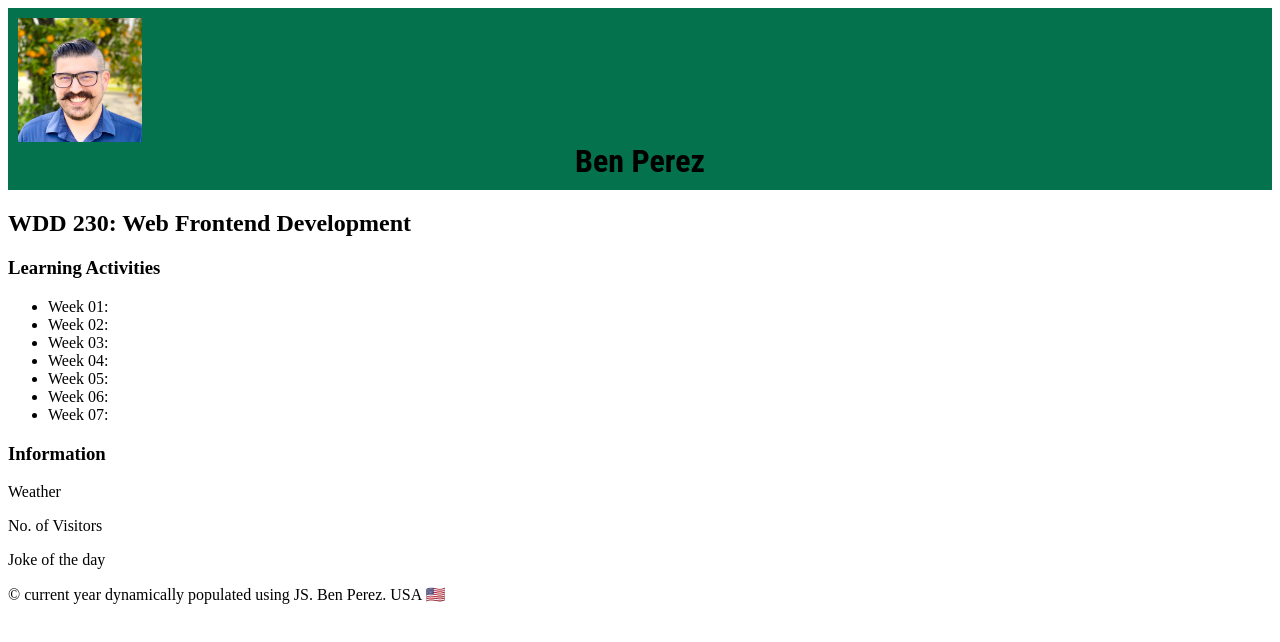
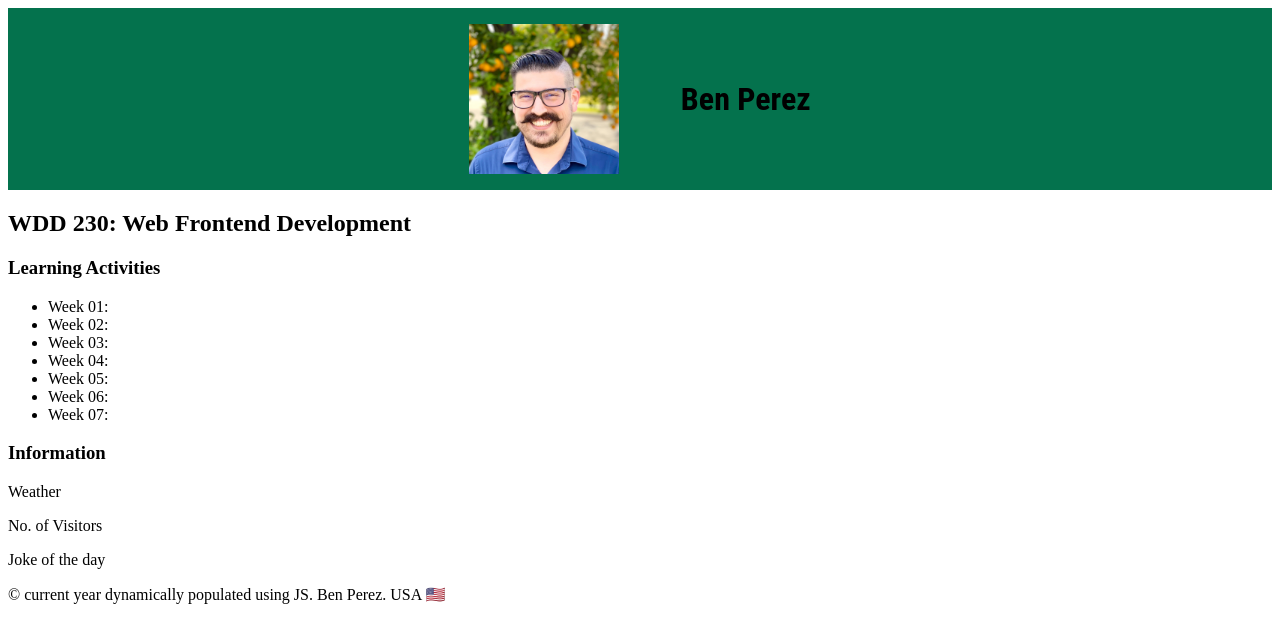
Before and after one commit to perez-ben/wdd230, a plain HTML site: page index.html in a window 1280 px wide. Drawn offline with Linux system fonts and the light colour scheme.

Commit message:
started holygrail assignment

```diff
--- a/index.html
+++ b/index.html
@@ -16,8 +16,10 @@
     <body>
 
         <header>
+            <div class="clearfix">
             <img src="images/me.jpeg" alt="Ben Perez">
             <h1>Ben Perez</h1>
+            </div>
         </header>
 
         <nav>
--- a/styles/base.css
+++ b/styles/base.css
@@ -1,17 +1,28 @@
 
 header {
     background-color: #04724D;
-    padding: 10px;
+    padding: 16px;
 }
 
 header h1 {
     font-family: 'Roboto Condensed', serif;
-    margin: auto;
-    text-align: center;
+    margin-right: 15%;
+    float:left;
+
 }
 
 header img {
     display:block;
-    margin-right:auto;
-    width: 10%;
+    margin-left: 15%;
+    margin-right:5%;
+    max-width: 150px;
+    float:left;
 }
+
+.clearfix {
+    content:"";
+    clear:both;
+    display:flex;
+    justify-content: center;
+    align-items: center;
+}
--- /dev/null
+++ b/week01/styles/holygrail.css
@@ -0,0 +1,38 @@
+body {
+    display: grid;
+    height: 100vh;
+    grid-template: auto 1fr auto / 300px 1fr auto;
+  }
+
+  header {
+    background: lightpink;
+    padding: 2rem;
+    grid-column: 1 / 4;
+  }
+
+  .left-sidebar {
+    background: lightblue;
+    grid-column: 1 / 2;
+  }
+
+  main {
+    background: coral;
+    grid-column: 2 / 3;
+  }
+
+  .right-sidebar {
+    background: yellow;
+    grid-column: 3 / 4;
+  }
+
+  footer {
+    background: wheat;
+    padding: 2rem;
+    text-align: center;
+    grid-column: 1 / 4;
+  }
+
+  .left-sidebar,
+  .right-sidebar {
+    padding: 1rem;
+  }
```
Also changed, not shown: week01/holygrail.html (added, +18 -0 lines).
